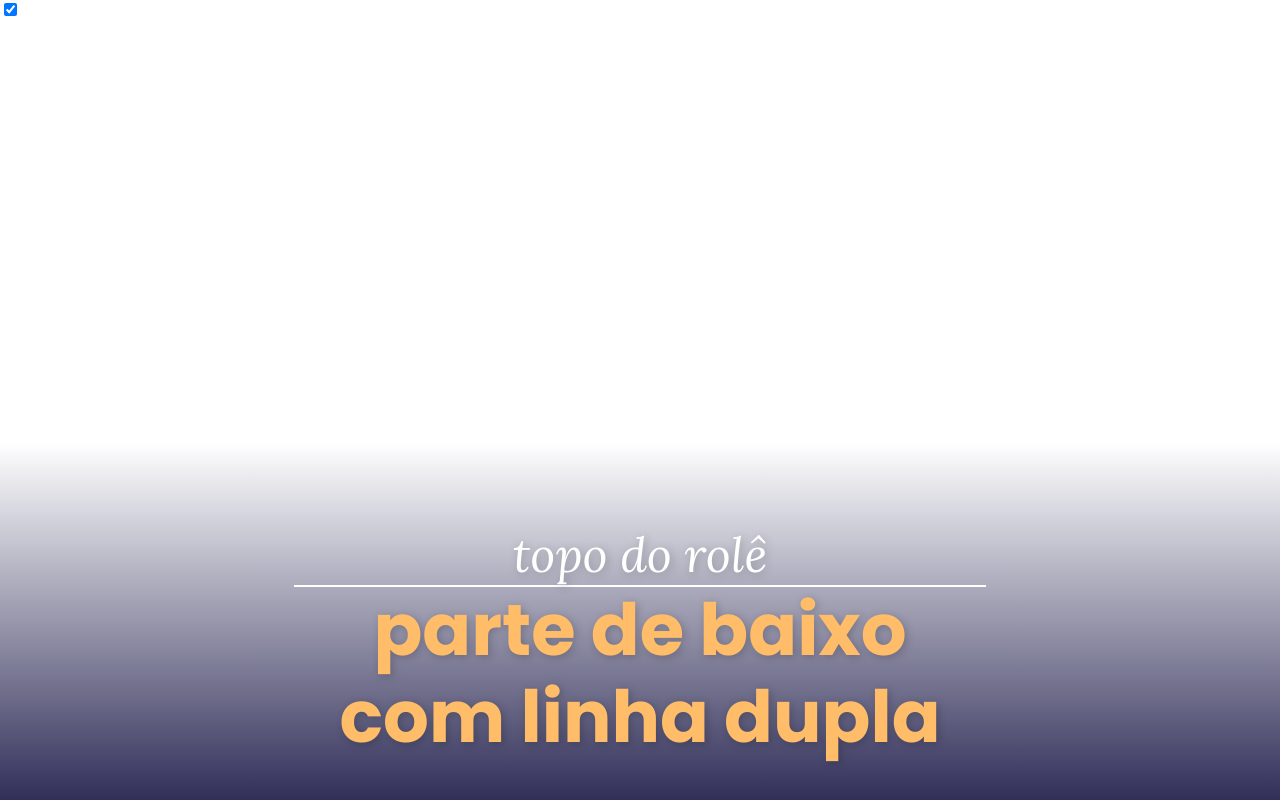
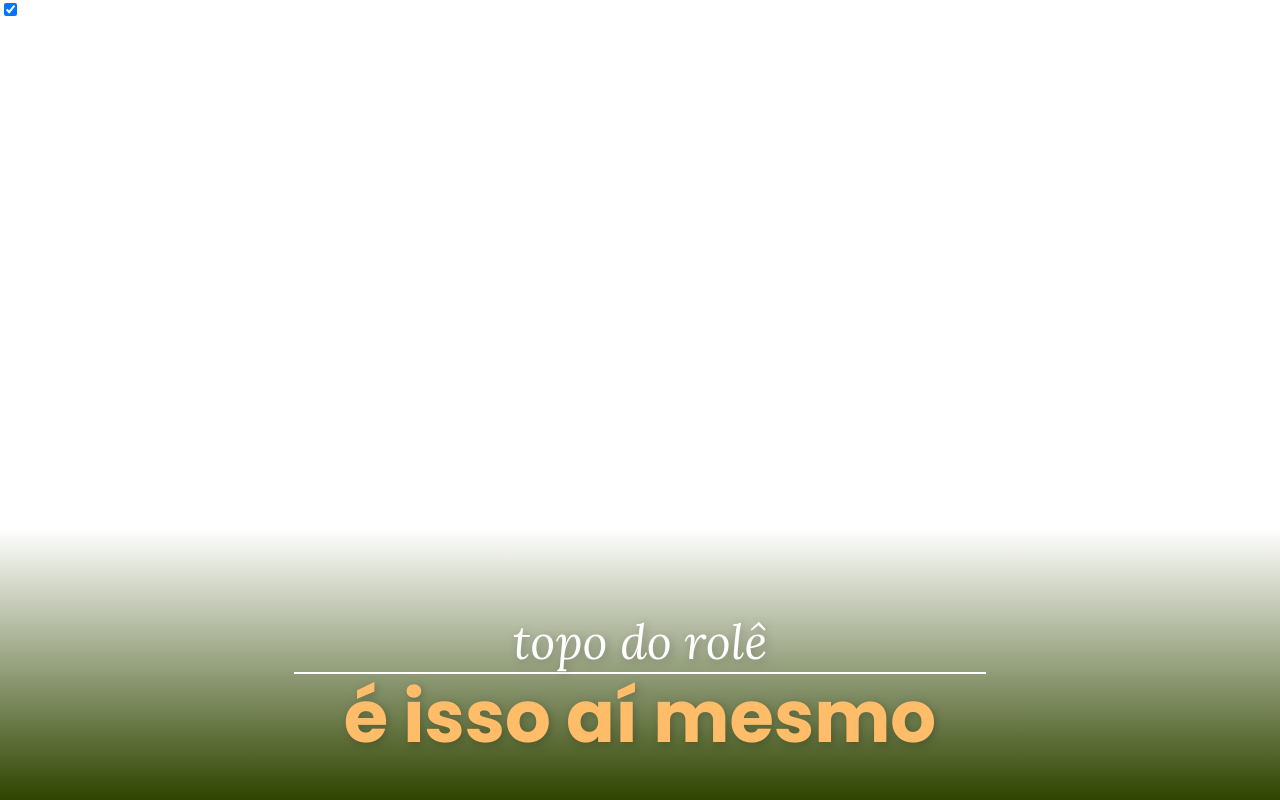
Before and after one commit to lucaspontoexe/ohlord31-theme, a SvelteKit app: page /gc in a window 1280 px wide. Both pictures are taken after a click on the checkbox 10 px from the left and 9 px from the top of the page. Built offline with nearby package versions, Linux system fonts and the light colour scheme.

Commit message:
teste do fundo esverdeado, mudanças de animação e performance

```diff
--- a/src/routes/gc/+page.svelte
+++ b/src/routes/gc/+page.svelte
@@ -1,9 +1,6 @@
 <script lang="ts">
 	import { fade } from "svelte/transition";
 
-	// import type { PageData } from './$types';
-
-	// export let data: PageData;
 	let toggle = false;
 
 </script>
@@ -11,12 +8,11 @@
 <main>
 	<div class="debug"><input type="checkbox" name="alo" id="alo" bind:checked={toggle}></div>
 	{#if toggle}
-	<div class="lowerthird" transition:fade={{duration: 1000}}>
+	<div class="lowerthird" transition:fade={{duration: 1000, delay: 200}}>
 		<div class="title-top">topo do rolê</div>
 		<div class="line" />
 		<div class="title-bottom">
-			parte de baixo
-			com linha dupla
+			é isso aí mesmo
 		</div>
 	</div>
 	{/if}
@@ -29,20 +25,18 @@
 
 	@keyframes ala {
 		from {
-			// letter-spacing: 5px;
-			transform: translateY(0.1em) scale(0.95);
+			transform: translateY(10px) scale(0.96);
 			filter: $font-shadow-filter blur(5px);
 		}
 		to {
-			letter-spacing: 0px;
 			transform: translateY(0px) scale(1);
 			filter: $font-shadow-filter blur(0px);
 		}
 	}
 
 	@keyframes line {
-		from {width: 0%;}
-		to {width: 60%;}
+		from {clip-path: inset(0 50% 0 50%);}
+		to {clip-path: inset(0);}
 	}
 
 	main {
@@ -70,7 +64,7 @@
 
 		text-align: center;
 
-        background: linear-gradient(to bottom, rgba(49, 47, 89, 0) 0%,rgba(49, 47, 89, 1) 100%);
+        background: linear-gradient(to bottom, rgba(47, 68, 0, 0) 0%,rgba(47, 68, 0, 100%))
 	}
 
 	.title-top {
@@ -96,7 +90,6 @@
 		line-height: 1.2;
 		color: $main-title-color;
 		filter: $font-shadow-filter blur(0px);
-		// letter-spacing: 10px; //pra animação etc.
 		animation: ala 2s;
 
 		will-change: contents;
```
